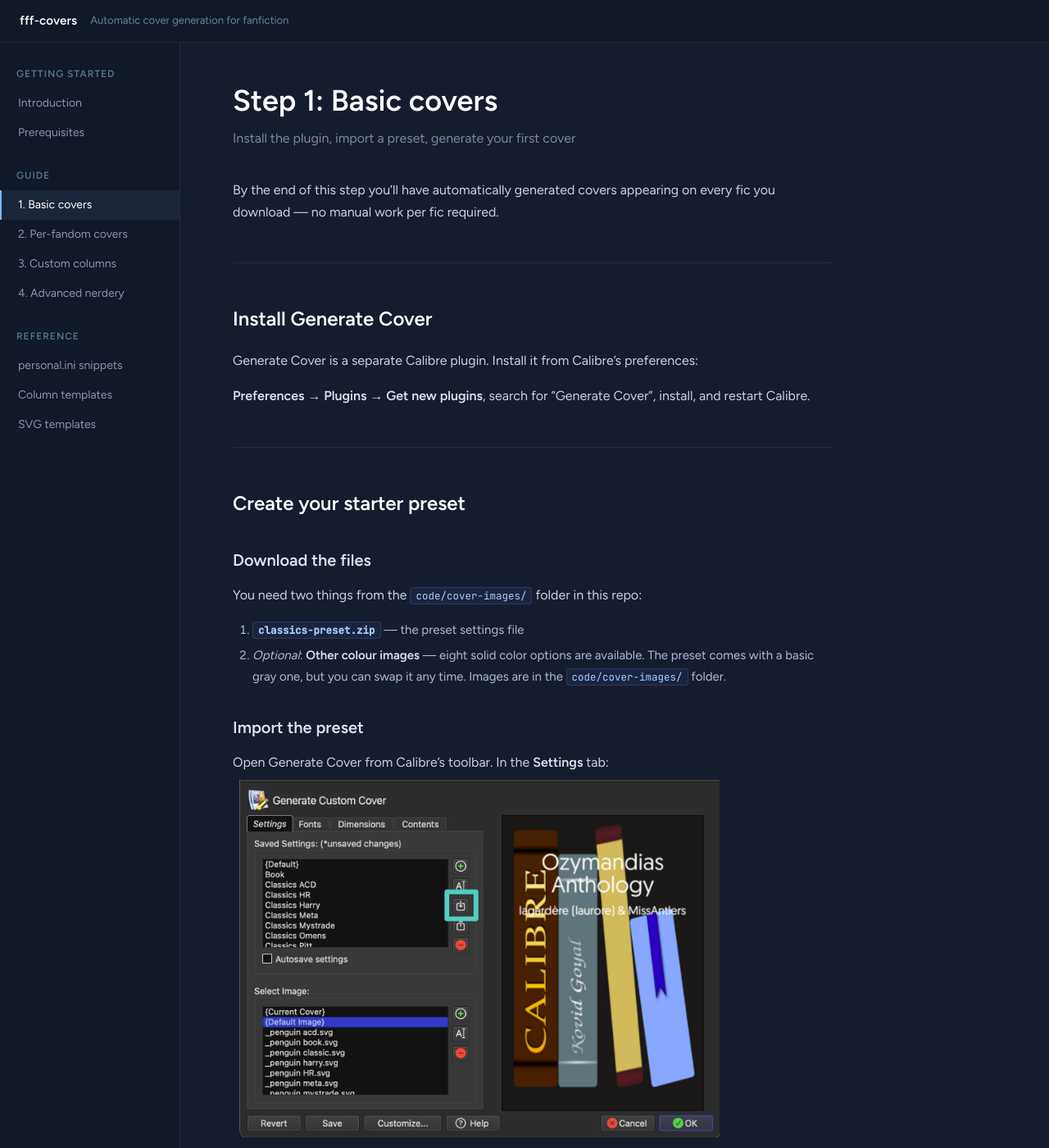
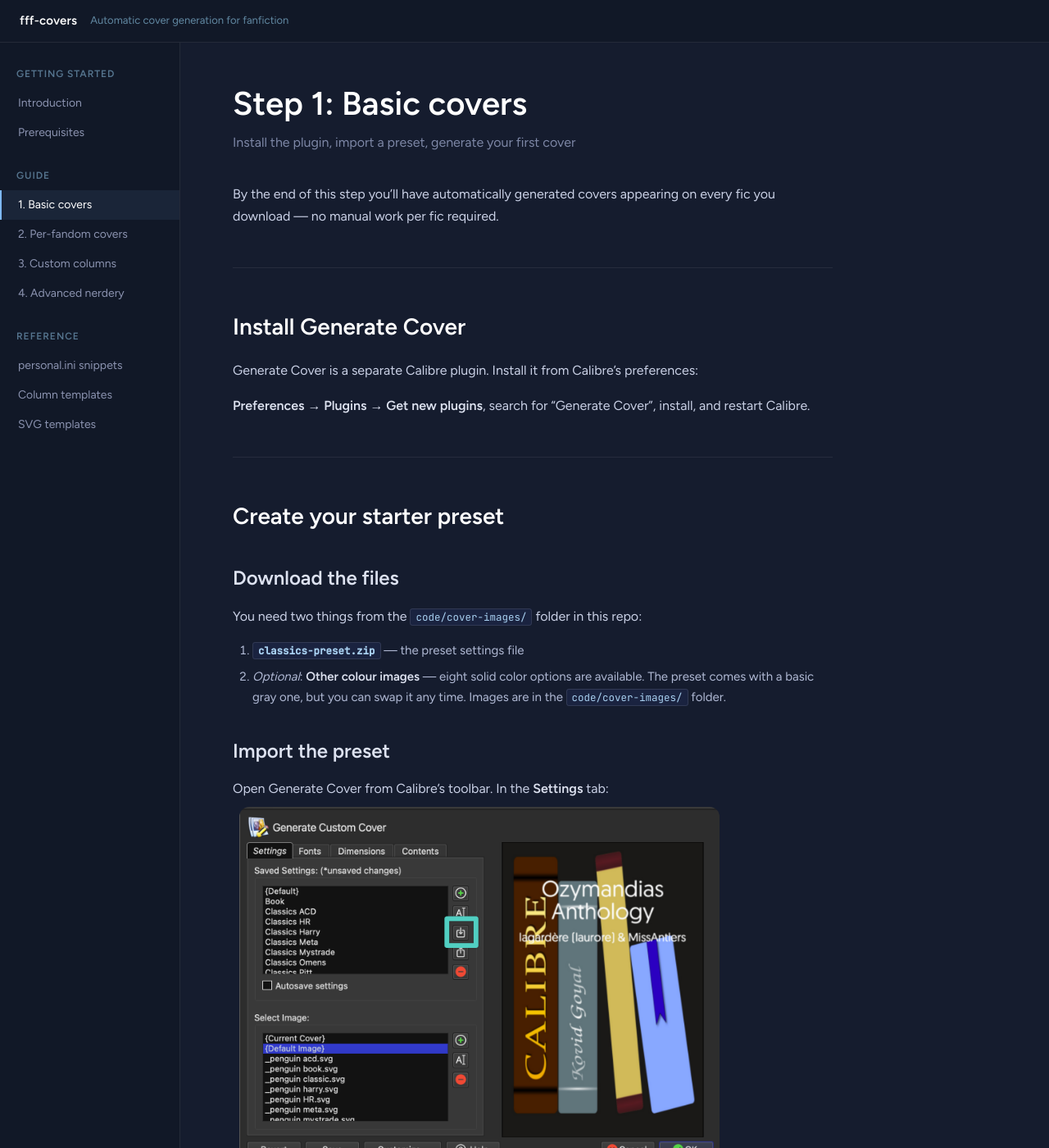
Before and after one commit to wordsandpics/fff-covers, a Jekyll site: the page built from basic-covers.md, in a window 1280 px wide and 1400 px high. Shown: the whole window at 82% size. Built offline with Jekyll 4.4.1, drawn with Linux system fonts in a browser that asks for light colours; some of the changed text lies outside the part shown.

Commit message:
style tweaks

```diff
--- a/assets/css/style.css
+++ b/assets/css/style.css
@@ -128,7 +128,7 @@
 ---------------------------------------- */
 
 h1 {
-  font-size: 36px;
+  font-size: 40px;
   font-weight: 600;
   color: #ffffff;
   line-height: 1.3;
@@ -136,7 +136,7 @@
 }
 
 h2 {
-  font-size: 24px;
+  font-size: 28px;
   font-weight: 600;
   color: #ffffff;
   margin-top: 48px;
@@ -146,11 +146,16 @@
 }
 
 h3 {
-  font-size: 20px;
+  font-size: 24px;
   font-weight: 600;
   color: #dde2f0;
   margin-top: 32px;
   margin-bottom: 12px;
+}
+h4{
+  font-size: 20px;
+  font-weight: 600;
+  margin: 16px 0 8px 0;
 }
 h6{
   font-size: 13px;
@@ -368,10 +373,17 @@
 /* ----------------------------------------
    Responsive
 ---------------------------------------- */
-img{max-width:80%;
+img{width:80%;
   margin:.5em;
+  border-radius:12px;
+}
+img.small{
+  width: 60%;
 }
 @media (max-width: 768px) {
+  img.small{
+    width: 80%;
+  }
   .site-wrap {
     grid-template-columns: 1fr;
   }
--- a/basic-covers.md
+++ b/basic-covers.md
@@ -41,21 +41,19 @@
 
 #### Fonts
 
-![Generate Cover — Fonts tab]({{ '/assets/img/gcc-fonts.png' | relative_url }})
+<img src="{{ '/assets/img/gcc-fonts.png' | relative_url }}" alt="Generate Cover — Fonts tab" class="small">
 
 This preset uses Tahoma — 84pt for the title, 44pt for author and custom text, 28pt for series. Text is white. The **Use the same font family for all text** option is checked, so if you want to change the typeface you only need to change it in one place. You can customize this any way you want, but be aware: there seems to be a bug and not all fonts will show un in the menu or work. Test your way forward.
 
 #### Dimensions
 
-![Generate Cover — Dimensions tab]({{ '/assets/img/gcc-dimensions.png' | relative_url }})
-
+<img src="{{ '/assets/img/gcc-dimensions.png' | relative_url }}" alt="Generate Cover — Dimensions tab" class="small">
 Covers are generated at 750 × 1100 pixels, a standard ebook portrait ratio. The background SVG is stretched to fill the cover area. You don't need to change anything here. But you can tweak the margins if needed.
 
 #### Contents
 
-![Generate Cover — Contents tab]({{ '/assets/img/gcc-contents.png' | relative_url }})
-
-Five elements are displayed in this order: title, author, series (only appears if the fic is part of a series),, and custom text. The custom text field is set to `{pubdate}`, which pulls the publication date — that's the "Dec 2021" you see in the preview.
+<img src="{{ '/assets/img/gcc-contents.png' | relative_url }}" alt="Generate Cover — Contents tab" class="small">
+Five elements are displayed in this order: title, author, series (only appears if the fic is part of a series),and custom text. The custom text field is set to `{pubdate}`, which pulls the publication date — that's the "Dec 2021" you see in the preview.
 
 This is the minimum useful cover: you know what the fic is, who wrote it, when it was published, and whether it's part of a series. It all uses standard data that every fic already has In the next parts of the tutorial we'll see how to get in even more useful data by using custom columns and fanficfare automation.
 
```
Also changed, not shown: index.md (+1 -0 lines), assets/img/gcc-results.png (renamed from assets/img/gcc_results.png).
